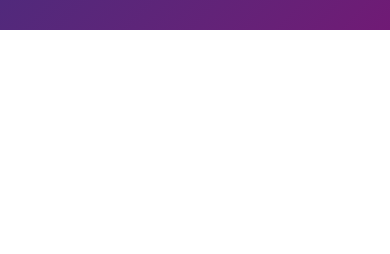
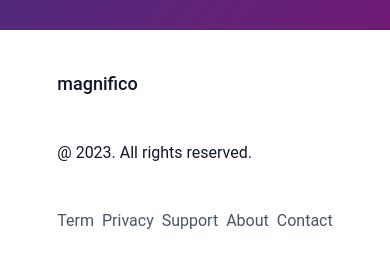
Before and after one commit to Danielle2814/Site_Etude, a plain HTML site: page index.html in a window 390 px wide. Shown: the part 3578-3832 px from the top of the page. Before the commit the page ends 3648 px from the top, so only its background shows below. Drawn offline with nearby package versions, Linux system fonts and the light colour scheme.

Commit message:
fin version mobile

```diff
--- a/index.html
+++ b/index.html
@@ -177,8 +177,12 @@
         <img src="./img/iframe2.svg" alt="photo de l'iframe" class="pt-6" />
       </section>
 
-      <section class="flex flex-col gap-4 items-center bg-linear-to-tl from-[#701A75] to-[#312E81]">
-        <h class="text-white text-[32px] font-bold px-4 text-center pt-6">Join the community today</h>
+      <section
+        class="flex flex-col gap-4 items-center bg-linear-to-tl from-[#701A75] to-[#312E81]"
+      >
+        <h class="text-white text-[32px] font-bold px-4 text-center pt-6"
+          >Join the community today</h
+        >
         <p class="text-white text-[16px] py-6 px-4">
           Egestas fringilla aliquam leo, habitasse arcu varius lorem elit. Neque
           pellentesque donec et tellus ac varius tortor, bibendum. Nulla felis
@@ -187,12 +191,25 @@
         </p>
         <a
           href="#"
-          class="text-white bg-primaire h-12 w-44 flex items-center justify-center gap-2 rounded-lg text-[16px] "
+          class="text-white bg-primaire h-12 w-44 flex items-center justify-center gap-2 rounded-lg text-[16px]"
           >Sign Up Free<ion-icon name="arrow-forward"></ion-icon
         ></a>
         <div class="pb-6"></div>
       </section>
     </main>
 
+    <!-- footer -->
+
+    <footer class="flex flex-col gap-11 pb-6">
+      <h4 class="font-medium text-[18px] text-[#0F172A]">magnifico</h4>
+      <p class="font-regular text-secondaire text-[16px] text-[#475569]">@ 2023. All rights reserved.</p>
+      <div class="text-[16px] text-[#475569] flex items-center gap-2">
+        <a href="#">Term</a>
+        <a href="#">Privacy</a>
+        <a href="#">Support</a>
+        <a href="#">About</a>
+        <a href="#">Contact</a>
+      </div>
+    </footer>
   </body>
 </html>
```
